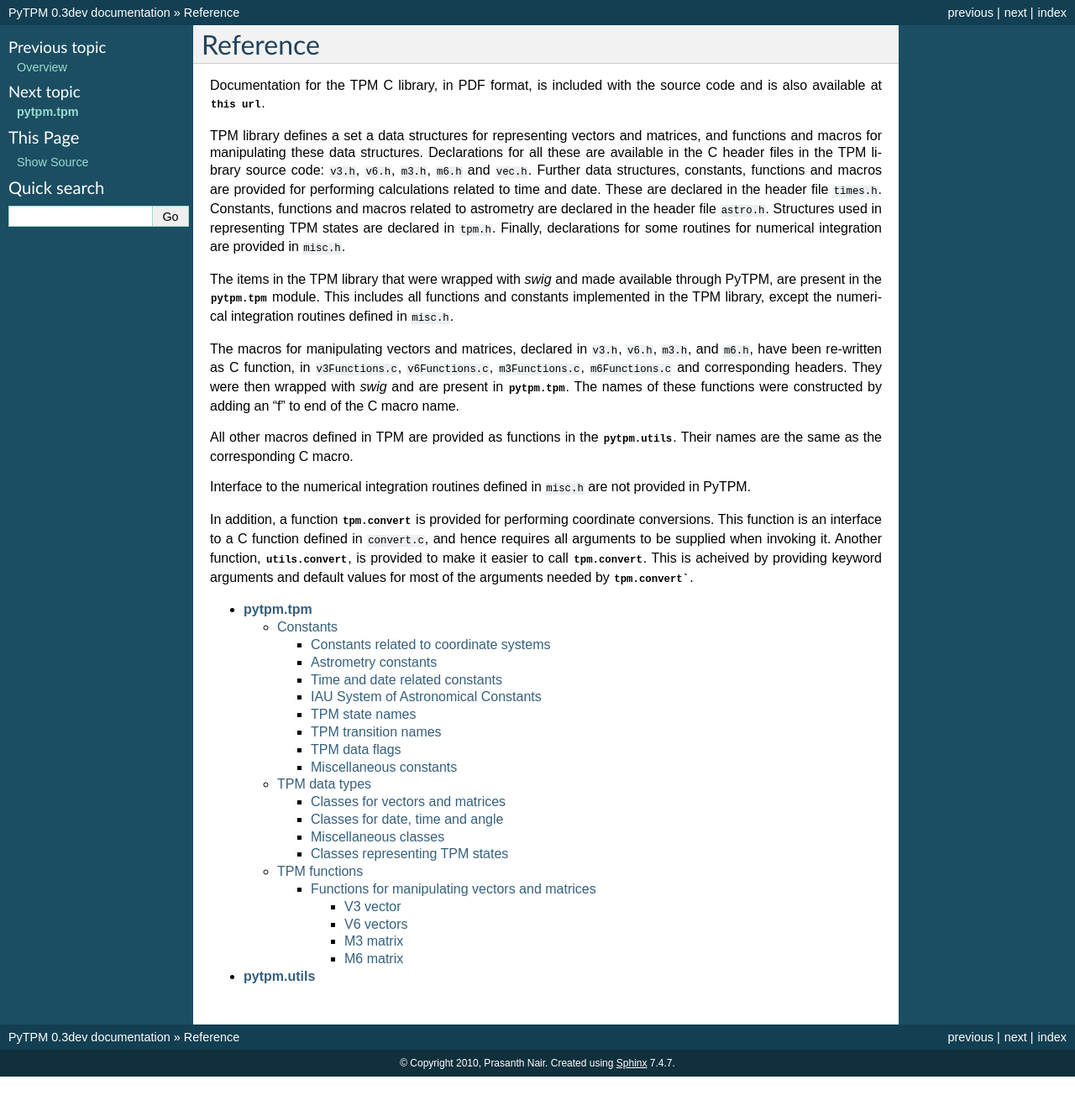
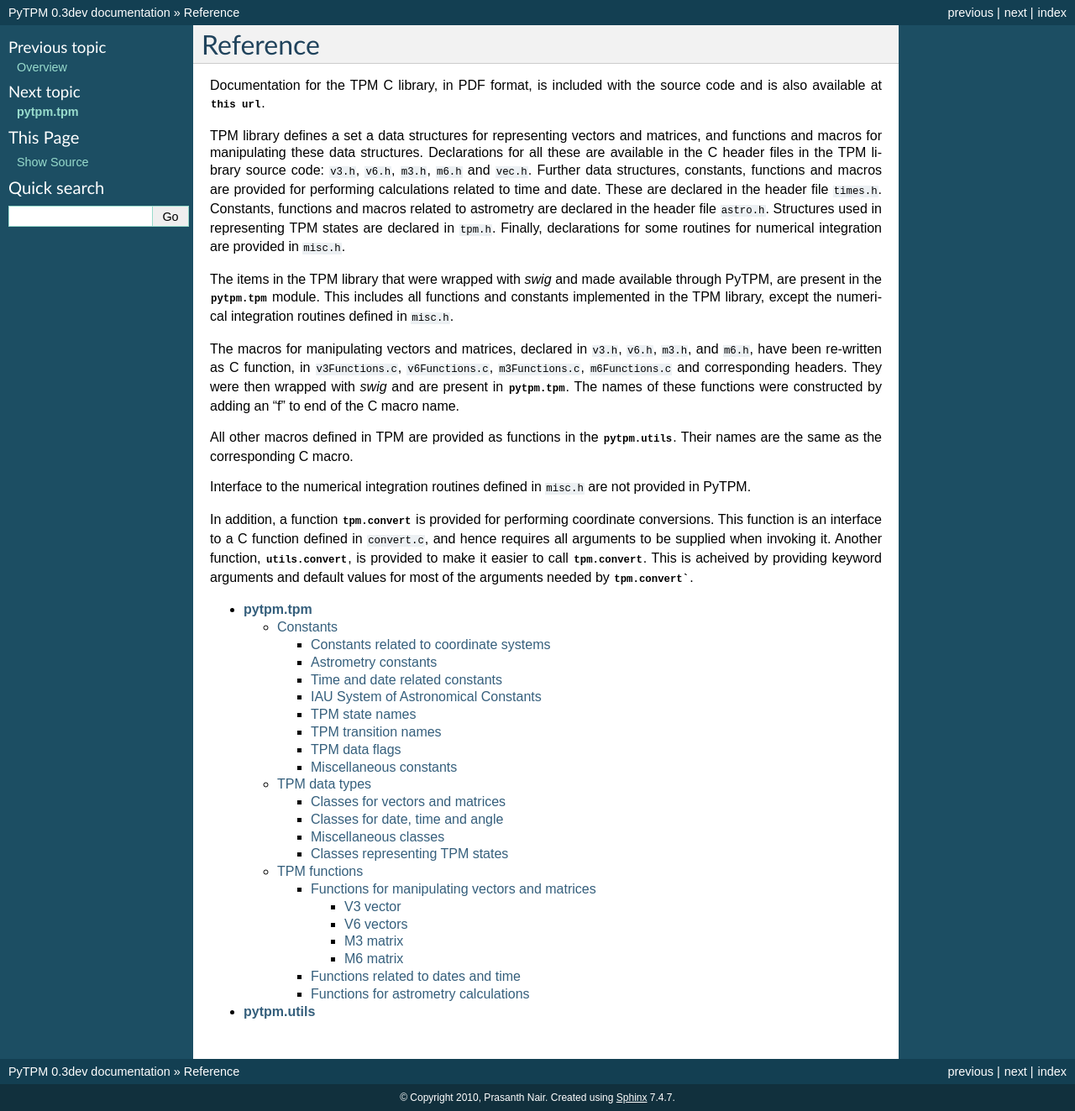
Before and after one commit to phn/pytpm, a Sphinx documentation site: the page built from doc/reference.rst, in a window 1280 px wide. Shown: the whole page at 84% size. Built offline with Sphinx 7.4.7, drawn with Linux system fonts in a browser that asks for light colours; formulas are drawn with MathJax 3; before the commit the page ends 1282 px from its top, so only the background shows below that; some of the changed lines change nothing that is shown.

Commit message:
Included all astro.h and times.h with autofunction.
Need to add explanations.

```diff
--- a/doc/reference_tpm.rst
+++ b/doc/reference_tpm.rst
@@ -1116,3 +1116,105 @@
 of the given ``M6`` matrix and the given ``V6`` vector.
 
 .. autofunction:: m6v6
+
+Functions related to dates and time
+-----------------------------------
+
+This section will discuss the function that deal with calculation of
+dates and time. Macros in TPM that deal with dates and time are
+provided as functions, with the same name as that of the macros, in
+:mod:`pytpm.utils`.
+
+.. autofunction:: d2dms
+.. autofunction:: dms2dms
+.. autofunction:: dms_diff
+.. autofunction:: dms_sum
+.. autofunction:: hms2dms
+.. autofunction:: dms2hms
+.. autofunction:: h2hms
+.. autofunction:: hms2hms
+.. autofunction:: hms_diff
+.. autofunction:: hms_sum
+.. autofunction:: j2jd
+.. autofunction:: jd2jd
+.. autofunction:: jd_diff
+.. autofunction:: jd_now
+.. autofunction:: jd_sum
+.. autofunction:: ymd2jd
+.. autofunction:: jd2ymd
+
+.. autofunction:: y2ymd
+.. autofunction:: ydd2ymd
+.. autofunction:: ymd2ymd
+.. autofunction:: fmt_alpha
+.. autofunction:: fmt_d
+.. autofunction:: fmt_delta
+.. autofunction:: fmt_h
+.. autofunction:: fmt_j
+
+.. autofunction:: fmt_ymd
+.. autofunction:: fmt_ymd_raw
+.. autofunction:: d2d
+.. autofunction:: dms2d
+.. autofunction:: gcal2j
+.. autofunction:: h2h
+.. autofunction:: hms2h
+.. autofunction:: jcal2j
+.. autofunction:: jd2j
+.. autofunction:: r2r
+.. autofunction:: utc_now
+
+
+.. autofunction:: ymd2y
+
+.. autofunction:: j2dow
+.. autofunction:: y2doy
+
+.. autofunction:: j2gcal
+
+.. autofunction:: j2jcal
+
+Functions for astrometry calculations
+-------------------------------------
+
+The following lists all functions used for performing astrometry
+calculations, such as applying aberration corrections.
+
+.. autofunction:: precess_m
+.. autofunction:: aberrate
+.. autofunction:: azel2hadec
+.. autofunction:: ecl2equ
+.. autofunction:: ellab
+.. autofunction:: equ2ecl
+.. autofunction:: equ2gal
+.. autofunction:: eterms
+.. autofunction:: fk425
+.. autofunction:: fk524
+.. autofunction:: gal2equ
+.. autofunction:: geod2geoc
+.. autofunction:: hadec2azel
+.. autofunction:: ldeflect
+.. autofunction:: precess
+.. autofunction:: proper_motion
+.. autofunction:: tpm_state
+.. autofunction:: delta_AT
+.. autofunction:: eccentricity
+.. autofunction:: eccentricity_dot
+.. autofunction:: obliquity
+.. autofunction:: obliquity_dot
+.. autofunction:: refract
+.. autofunction:: refraction
+.. autofunction:: solar_perigee
+.. autofunction:: solar_perigee_dot
+.. autofunction:: tdt2tdb
+.. autofunction:: theta
+.. autofunction:: thetadot
+.. autofunction:: ut12gmst
+.. autofunction:: zee
+.. autofunction:: zeedot
+.. autofunction:: tpm
+.. autofunction:: atm
+.. autofunction:: evp
+.. autofunction:: nutations
+.. autofunction:: refco
+.. autofunction:: tpm_data
```
